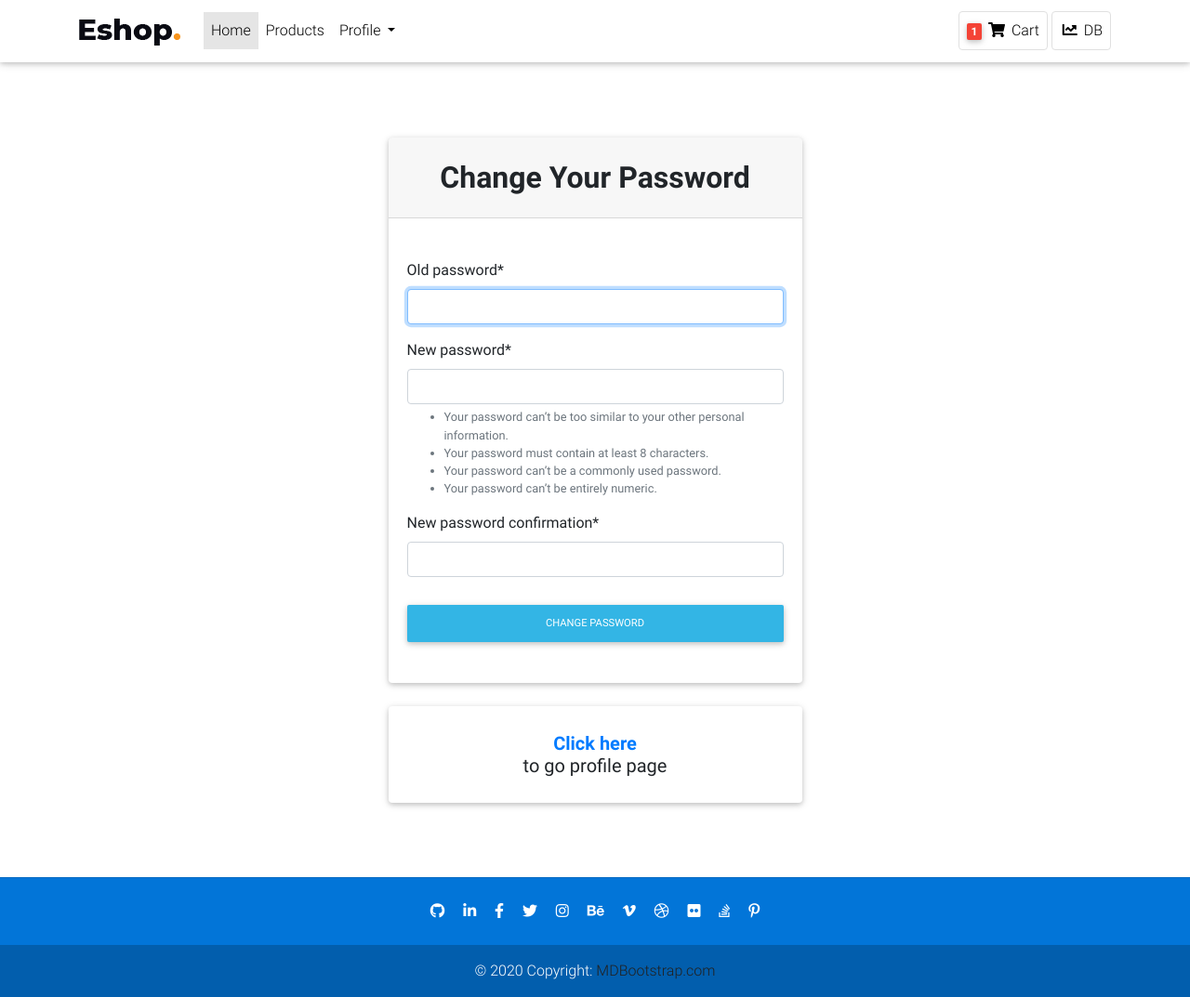
After one commit to shahjalalhazari/Eshop-E-Commerce-Site, a Django app: page /change-password/ in a window 1280 px wide. The commit adds this page. Shown: the whole page at 93% size. Run offline with Django 3.2, Linux system fonts and the light colour scheme; a user stored in the database is signed in; some libraries are stand-ins or nearby versions.

Commit message:
Password system added

```diff
--- a/Account/urls.py
+++ b/Account/urls.py
@@ -14,6 +14,7 @@ urlpatterns = [
     path('user-login/', views.user_login, name='user_login'),
     path('logout/', views.logout_user, name='logout'),
     path('profile/', views.profile, name='profile'),
+    path('change-password/', views.change_pass, name='change_pass'),
     #RESET PASSWORD URL
     path("password_reset/", views.password_reset_request, name="password_reset"),
 ]
--- a/Account/views.py
+++ b/Account/views.py
@@ -7,7 +7,7 @@ from .token import activation_token
 from django.core.mail import send_mail, BadHeaderError
 from django.conf import settings
 #FOR PASSWORD RESET
-from django.contrib.auth.forms import PasswordResetForm
+from django.contrib.auth.forms import PasswordResetForm, PasswordChangeForm
 from django.db.models.query_utils import Q
 from django.contrib.auth.tokens import default_token_generator
 # ----------------
@@ -127,7 +127,6 @@ def password_reset_request(request):
 	return render(request=request, template_name="Account/Password/password_reset.html", context={"password_reset_form":password_reset_form})
 
 
-
 def index(request):
     return render(request, 'Store/index.html', {})
 
@@ -152,3 +151,17 @@ def profile(request):
             form = ProfileForm(instance=profile)
             messages.success(request, 'Changed Successfully!!!')
     return render(request, 'Account/profile.html', {'form':form})
+
+
+# PASSWORD CHANGE VIEW
+@login_required
+def change_pass(request):
+    current_user = request.user
+    form = PasswordChangeForm(current_user)
+    if request.method == "POST":
+        form = PasswordChangeForm(current_user, data=request.POST)
+        if form.is_valid():
+            form.save()
+            messages.success(request, 'Password Changed Successfully!')
+            return redirect("account:profile")
+    return render(request, 'Account/change_pass.html', {'form':form})
--- /dev/null
+++ b/templates/Account/change_pass.html
@@ -0,0 +1,44 @@
+{% extends 'base.html' %}
+{% load static %}
+{% load crispy_forms_tags %}
+
+{% block TitleBlock %}Change Password - {% endblock  %}
+
+{% block BodyBlock %}
+<div class="row">
+    <div class="col-md-3"></div>
+    <div class="col-md-6">
+        <div class="row">
+            <div class="col-md-1"></div>
+            <div class="col-md-10">
+                <div class="card mt-5">
+                    <div class="card-header text-center pt-4 pb-3">
+                        <h2>Change Your Password</h2>
+                    </div>
+                    <div class="card-body">
+                        <form method="POST" class="pt-4 pb-4">
+                            {% csrf_token %}
+                            {{ form | crispy }}
+                            <div class="text-center m-t-30">
+                                <button type="submit" class="btn btn-info btn-md btn-block">Change Password</button>
+                            </div>
+                        </form>
+                    </div>
+                </div>
+                <div class="card m-t-25 text-center">
+                    <div class="card-body mt-2">
+                        <h5>
+                            <a href="{% url 'account:profile' %}">Click here</a>
+                            <br>
+                            to go profile page
+                        </h5>
+                    </div>
+                </div>
+            </div>
+            <div class="col-md-1"></div>
+        </div>
+    </div>
+    <div class="col-md-3"></div>
+</div>
+
+{% endblock %}
--- a/templates/Account/signup.html
+++ b/templates/Account/signup.html
@@ -42,7 +42,7 @@
                     <div class="card-body mt-2">
                         <h5>Already have an account?
                             <br>
-                            <a href="{% url 'account:login' %}">Login Here</a>
+                            <a href="{% url 'account:login' %}">Login here</a>
                         </h5>
                     </div>
                 </div>
```
Also changed, not shown: templates/Account/profile.html (+4 -3 lines), db.sqlite3.
